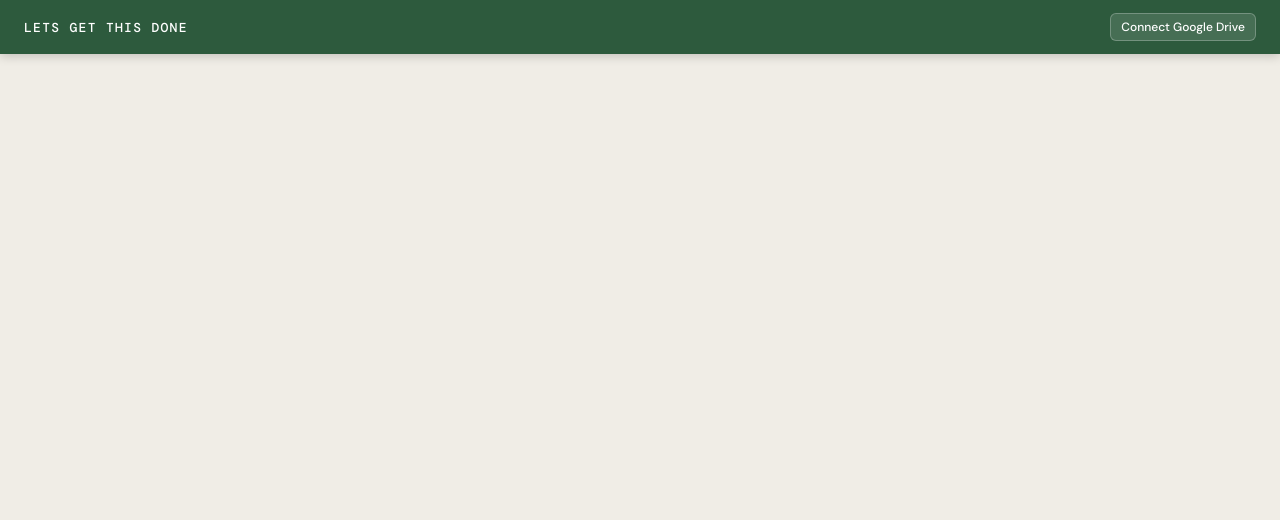
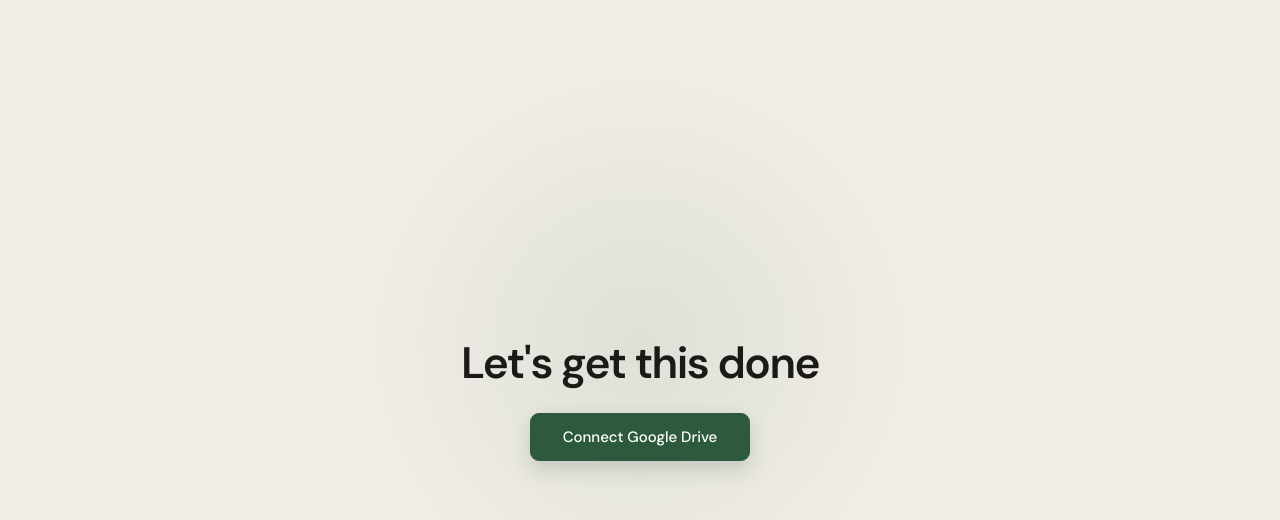
Before and after one commit to rmanocha85/trim-manager, a plain HTML site: page index.html in a window 1280 px wide. Drawn offline with nearby package versions, Linux system fonts and the light colour scheme.

Commit message:
Center signed-out welcome screen

```diff
--- a/index.html
+++ b/index.html
@@ -3,7 +3,7 @@
 <head>
 <meta charset="UTF-8">
 <meta name="viewport" content="width=device-width, initial-scale=1.0">
-<title>Lets get this done</title>
+<title>Let's get this done</title>
 <style>
 @import url('https://fonts.googleapis.com/css2?family=DM+Mono:wght@400;500&family=DM+Sans:wght@300;400;500;600&display=swap');
 :root{
@@ -17,6 +17,58 @@
 body{font-family:var(--sans);background:var(--bg);color:var(--text);min-height:100vh;font-size:14px}
 
 /* PRE-AUTH SHELL — expose only the app name and Drive sign-in control. */
+body:not(.drive-connected){overflow:hidden}
+body:not(.drive-connected) header{
+  position:fixed;
+  inset:0;
+  width:100%;
+  height:100dvh;
+  padding:32px 24px;
+  flex-direction:column;
+  justify-content:center;
+  gap:26px;
+  color:var(--text);
+  background:
+    radial-gradient(circle at 50% 43%,rgba(45,90,61,.09),transparent 34%),
+    var(--bg);
+  box-shadow:none;
+}
+body:not(.drive-connected) header h1{
+  font-family:var(--sans);
+  font-size:clamp(30px,5vw,44px);
+  font-weight:600;
+  line-height:1.1;
+  letter-spacing:-.035em;
+  text-transform:none;
+  text-align:center;
+}
+body:not(.drive-connected) .hdr-right{justify-content:center}
+body:not(.drive-connected) #btn-connect{
+  min-width:220px;
+  min-height:48px;
+  justify-content:center;
+  padding:12px 22px;
+  border:1px solid var(--accent);
+  border-radius:9px;
+  background:var(--accent);
+  color:#fff;
+  font-size:15px;
+  box-shadow:0 8px 20px rgba(30,63,43,.18);
+}
+body:not(.drive-connected) #btn-connect:hover{
+  background:var(--accent-hover);
+  border-color:var(--accent-hover);
+  box-shadow:0 10px 24px rgba(30,63,43,.24);
+  transform:translateY(-1px);
+}
+body:not(.drive-connected) #btn-connect:focus-visible{
+  outline:3px solid rgba(45,90,61,.28);
+  outline-offset:4px;
+}
+@media (max-width:480px){
+  body:not(.drive-connected) header{padding:24px 20px;gap:22px}
+  body:not(.drive-connected) #btn-connect{width:min(100%,280px)}
+}
 body:not(.drive-connected) .hdr-right > :not(#btn-connect),
 body:not(.drive-connected) .tabs-bar,
 body:not(.drive-connected) .panel,
@@ -248,7 +300,7 @@ body.pb #print-trim{display:none !important}
 <body>
 
 <header>
-  <h1 id="app-title">Lets get this done</h1>
+  <h1 id="app-title">Let's get this done</h1>
   <div class="hdr-right">
     <span class="save-status" id="ss">Loading…</span>
     <button class="btn btn-gw btn-sm" id="btn-connect" onclick="gConnect()">Connect Google Drive</button>
@@ -394,8 +446,8 @@ let calYear=new Date().getFullYear(),calMonth=new Date().getMonth();
 // ── GOOGLE DRIVE ──
 function showPreAuthShell(){
   document.body.classList.remove('drive-connected');
-  g('app-title').textContent='Lets get this done';
-  document.title='Lets get this done';
+  g('app-title').textContent="Let's get this done";
+  document.title="Let's get this done";
   g('btn-connect').textContent='Connect Google Drive';
   g('btn-sync').style.display='none';
 }
```
